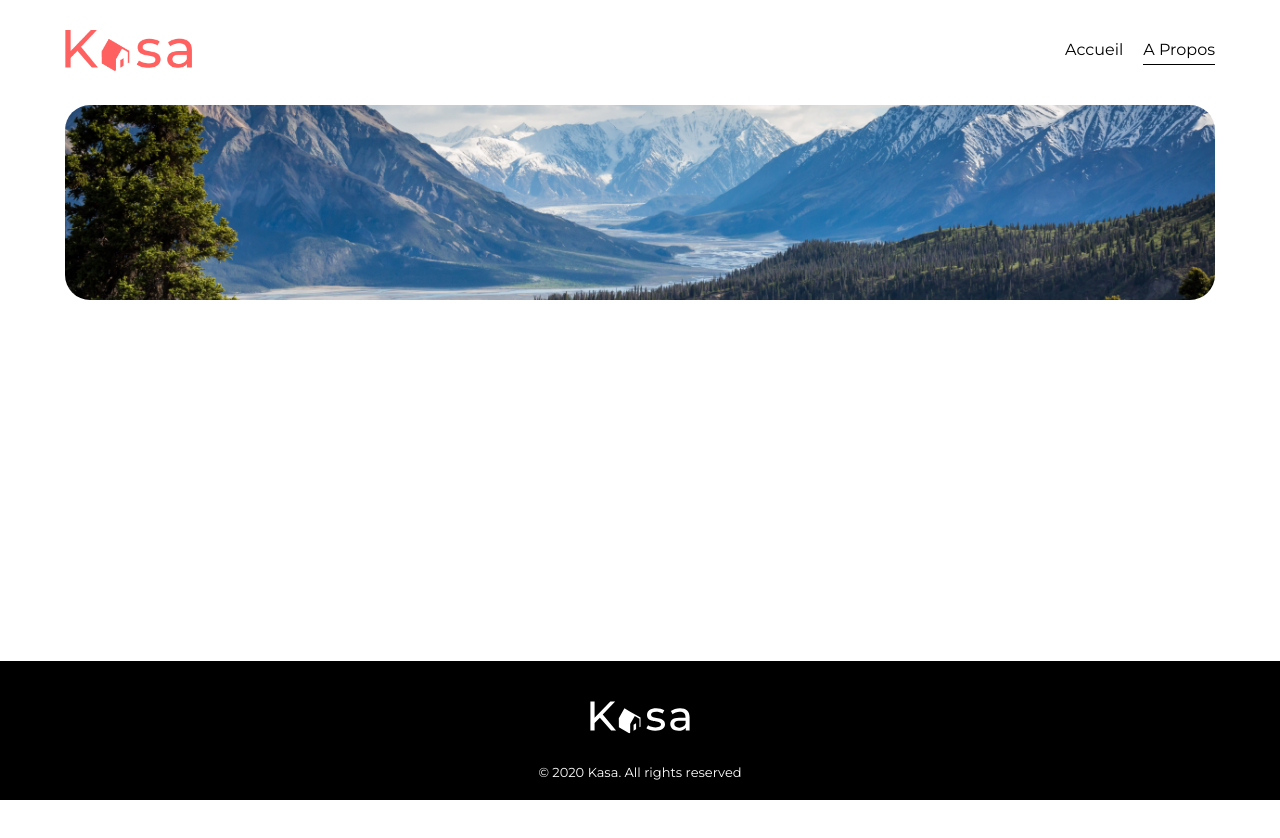
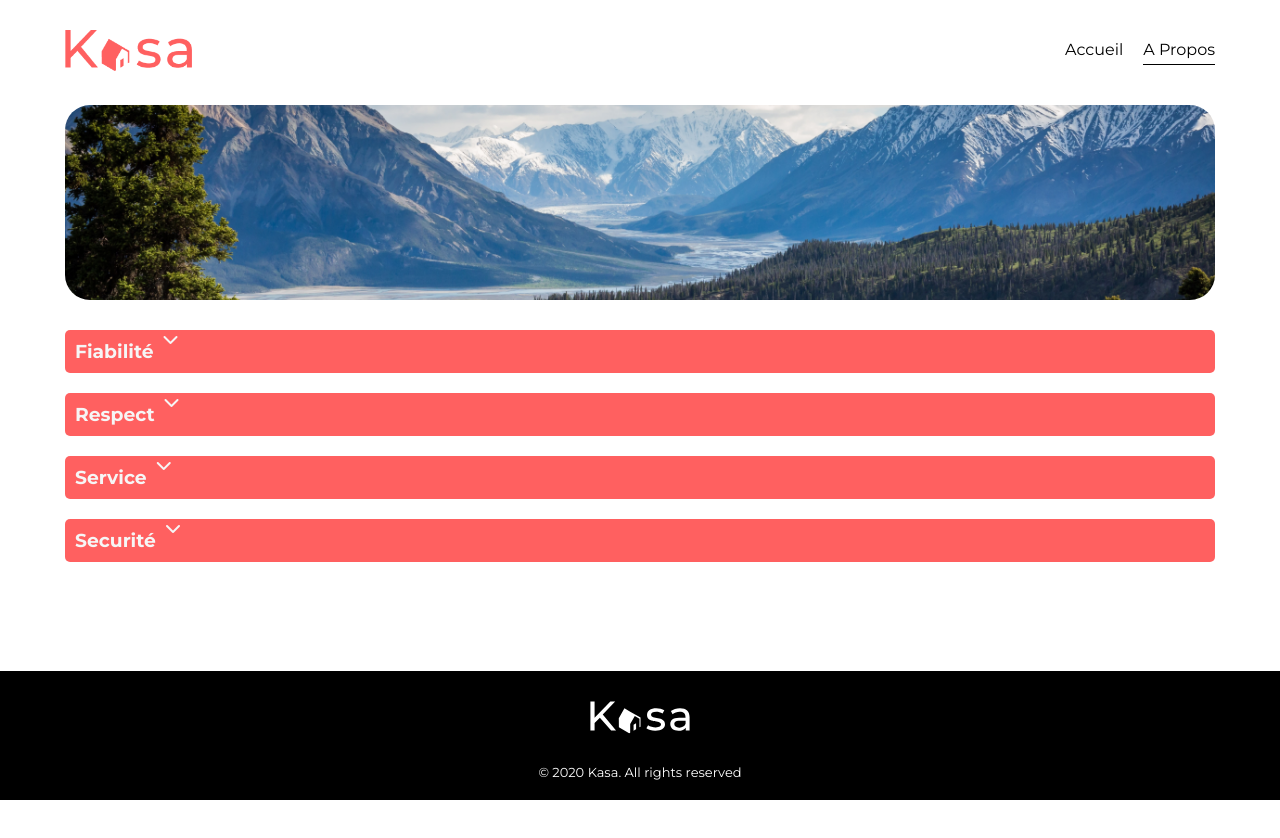
Before and after one commit to FlorianeHJ/OC---kasa, a React (Create React App) app: page /about in a window 1280 px wide. Shown: the top 838 px of the page. Built offline with nearby package versions, Linux system fonts and the light colour scheme.

Commit message:
début collapse

```diff
--- a/public/index.html
+++ b/public/index.html
@@ -8,6 +8,10 @@
     <link
       href="https://fonts.googleapis.com/css2?family=Montserrat:ital,wght@0,100..900;1,100..900&display=swap"
       rel="stylesheet"
+    />
+    <link
+      rel="stylesheet"
+      href="https://cdnjs.cloudflare.com/ajax/libs/font-awesome/6.0.0-beta3/css/all.min.css"
     />
     <meta name="viewport" content="width=device-width, initial-scale=1" />
     <meta name="theme-color" content="#000000" />
--- /dev/null
+++ b/src/components/Collapse.jsx
@@ -0,0 +1,25 @@
+import React, { useState } from 'react';
+
+const Collapse = ({title, details}) => {
+
+const [isCollapse, setIsCollapse] = useState(true)
+
+const toggleCollapse = () => {
+    setIsCollapse(!isCollapse)
+}
+
+    return (
+        <div >
+            <div onClick={toggleCollapse} className='collapse'>
+            <h3 className='collapse-title'>{title}</h3>
+            <span className='collapse-icon'>{isCollapse ? <i className="fa-solid fa-chevron-down"></i> : <i className="fa-solid fa-chevron-up"></i>}</span>
+            </div>
+            {!isCollapse && (
+            <div>{details}</div>
+        )}
+        </div>
+
+    );
+};
+
+export default Collapse;
--- a/src/pages/About.jsx
+++ b/src/pages/About.jsx
@@ -2,15 +2,31 @@ import React from "react";
 
 import Footer from "../components/Footer";
 import Header from "../components/Header";
+import Collapse from "../components/Collapse";
 
 
 const About = () => {
+
+   const details1 = <p>Les annonces postées sur Kasa garantissetn une fiabilité totale. Les phootos sont conformes aux logements, et toutes les informations sont régulièrement vérifiées par nos équipes.</p>
+
+   const details2 = <p>La bienveillance fait partie des valeurs fondatrices de Kasa. Tout comportement discriminatoire ou de perturbation du voisinage entraînera une exclusion de notre plateforme.</p>
+
+   const details3 = <p>La bienveillance fait partie des valeurs fondatrices de Kasa. Tout comportement discriminatoire ou de perturbation du voisinage entraînera une exclusion de notre plateforme.</p>
+
+   const details4 = <p>La sécurité est la priorité de Kasa. Aussi bien pour nos hôtes que pour les voyageurs, chaque logement correspond aux critères établis par nos services. En laissant une note aussi bien à l'hôte qu'au locataire, cela permet à nos équipes de vérifier que les standards sont bien respectés. Nous organisons également des ateliers domestique pour nos hôtes.</p>
+
   return (
     <div>
       <Header />
       <div className="img-container">
+      </div>
+<div>
+<Collapse title="Fiabilité" details={details1} />
+<Collapse title="Respect" details={details2} />
+<Collapse title="Service" details={details3} />
+<Collapse title="Securité" details={details4} />
 
-   </div>
+</div>
 
       <Footer />
     </div>
--- a/src/styles/components/_footer.scss
+++ b/src/styles/components/_footer.scss
@@ -10,7 +10,7 @@
   width: 100%;
 
   .logo2 {
-    padding: 40px 0 10px 0;
+    padding: 30px 0 10px 0;
     width: 100px;
   }
 
--- a/src/styles/pages/_about.scss
+++ b/src/styles/pages/_about.scss
@@ -5,3 +5,22 @@
   border-radius: 25px;
   margin: 30px 0 30px 0;
 }
+
+.collapse {
+  margin-bottom: 20px;
+  background-color: $color-1;
+  border-radius: 5px;
+  display: flex;
+  flex-direction: row;
+
+  .collapse-title {
+    color: $color-3;
+    padding: 10px;
+  }
+
+  .collapse-icon {
+    i {
+      color: $color-3;
+    }
+  }
+}
```
